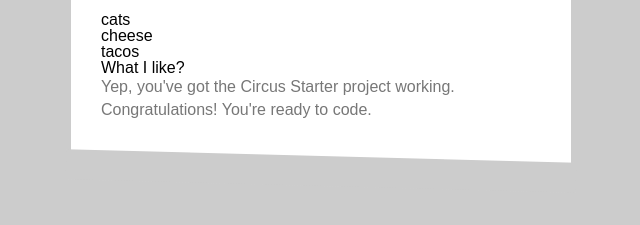
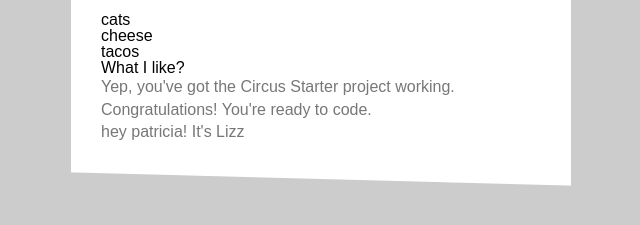
Before and after one commit to patriciamclaurin/wd3-week1-demo, a website: page index.html in a window 1280 px wide. Shown: the part 237-462 px from the top of the page, without its empty margins (319-959 px from the left). Drawn offline with Linux system fonts and the light colour scheme.

Commit message:
Lizz'sChanges

```diff
--- a/index.html
+++ b/index.html
@@ -25,6 +25,9 @@
 			<p>Yep, you've got the Circus Starter project working.</p>
 			<p>Congratulations! You're ready to code.</p>
 			<code>1.1.0</code>
+
+
+			<p> hey patricia! It's Lizz</p>
 			<div class="bottom-angle"></div>
 		</div>
 
```
